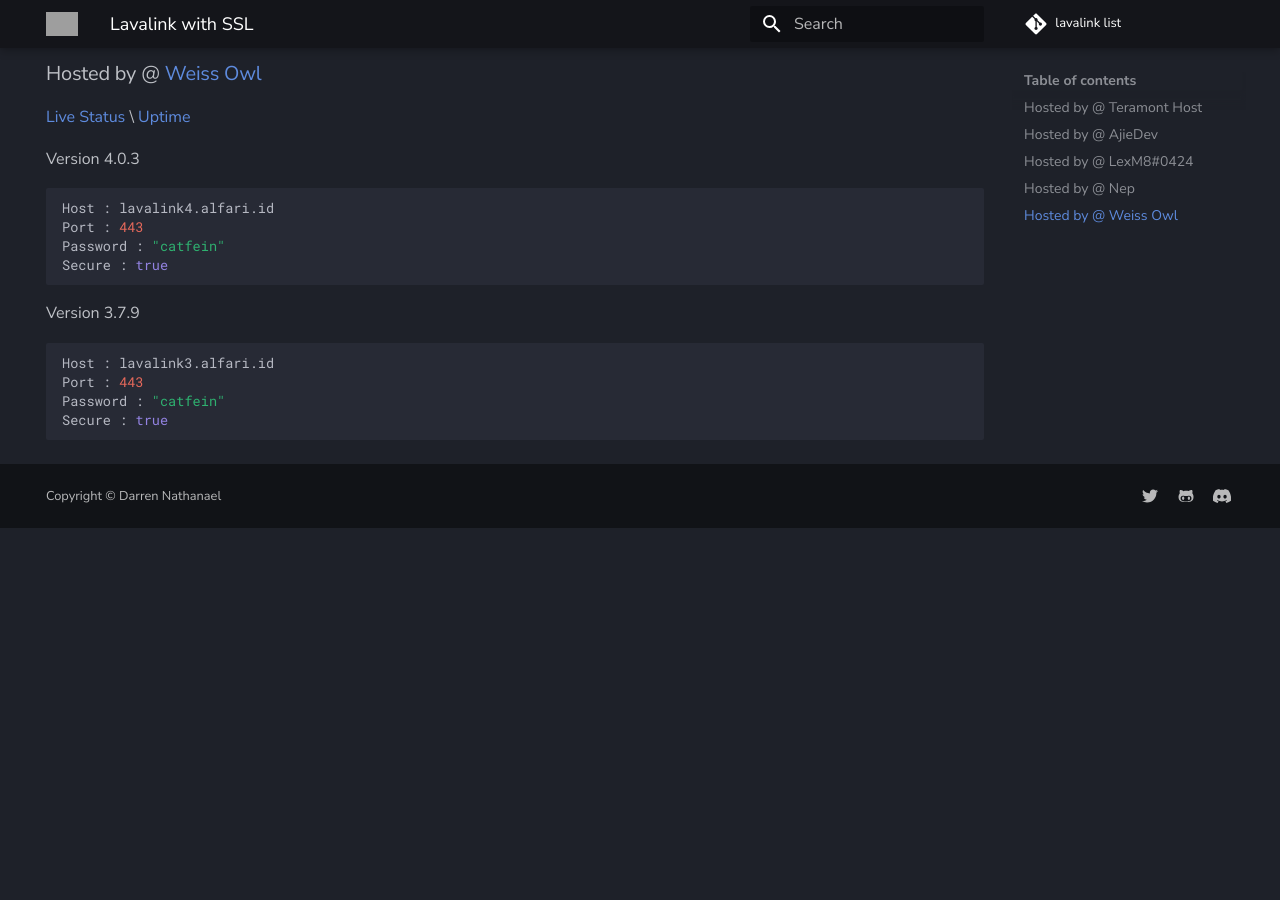
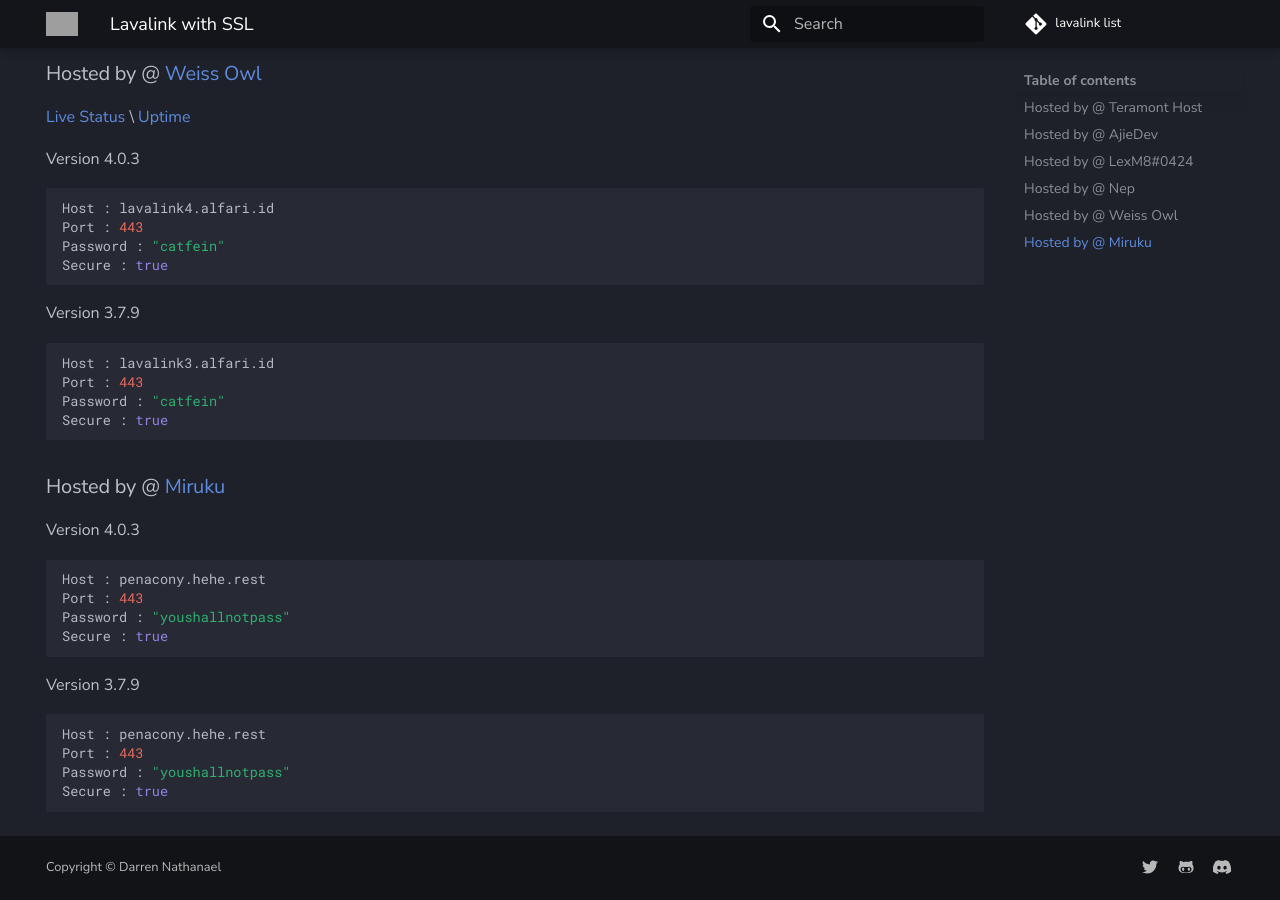
Before and after one commit to DarrenOfficial/lavalink-list, an MkDocs documentation site: the page built from docs/SSL/lavalink-with-ssl.md, in a window 1280 px wide and 900 px high, scrolled down 1766 px. Built offline with MkDocs 1.6.1 and Material for MkDocs 9.7.7, drawn with Linux system fonts in a browser that asks for light colours; comment, search, counter and statistics services are not loaded; before the commit the page ends 2294 px from its top, so only the background shows below that; grey boxes are pictures that could not be loaded.

Commit message:
Update lavalink-with-ssl.md

````diff
--- a/docs/SSL/lavalink-with-ssl.md
+++ b/docs/SSL/lavalink-with-ssl.md
@@ -99,3 +99,20 @@ Port : 443
 Password : "catfein"
 Secure : true
 ```
+
+### Hosted by @ [Miruku](https://github.com/sprucecellodev125/)
+Version 4.0.3
+```bash
+Host : penacony.hehe.rest
+Port : 443
+Password : "youshallnotpass"
+Secure : true
+```
+
+Version 3.7.9
+```bash
+Host : penacony.hehe.rest
+Port : 443
+Password : "youshallnotpass"
+Secure : true
+```
````
